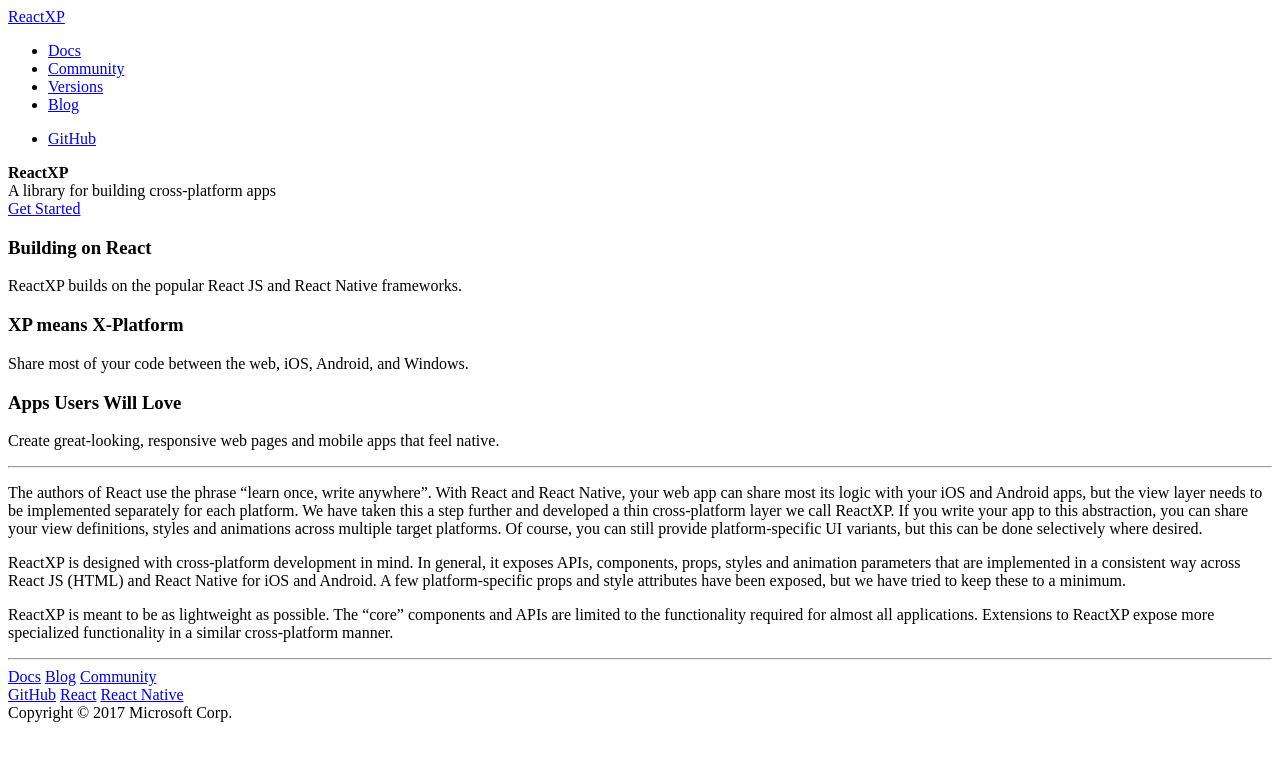
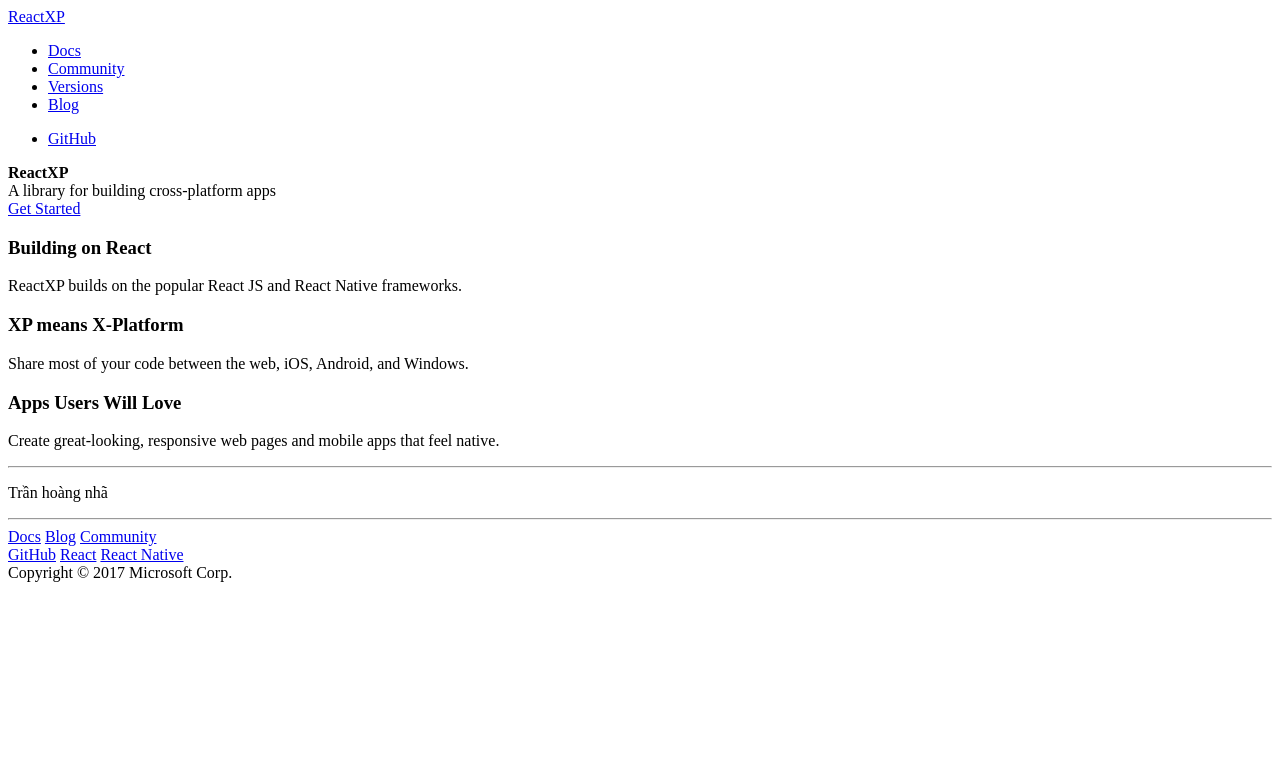
Before and after one commit to hnhatr/services-around-me, a Jekyll site: the page built from docs/index.md, in a window 1280 px wide. Shown: the top 761 px of the page. Built offline with Jekyll 4.4.1, drawn with Linux system fonts in a browser that asks for light colours.

Commit message:
edit index file

```diff
--- a/docs/index.md
+++ b/docs/index.md
@@ -24,27 +24,7 @@
 <section class="home-section">
   <div id="overview">
     <div class="overview-section">
-      <p>
-        The authors of React use the phrase “learn once, write anywhere”. With React and React
-        Native, your web app can share most its logic with your iOS and Android apps, but the view
-        layer needs to be implemented separately for each platform. We have taken this a step further
-        and developed a thin cross-platform layer we call ReactXP. If you write your app to this
-        abstraction, you can share your view definitions, styles and animations across multiple target
-        platforms. Of course, you can still provide platform-specific UI variants, but this can be done
-        selectively where desired.
-      </p>
-      <p>
-        ReactXP is designed with cross-platform development in mind. In general, it exposes
-        APIs, components, props, styles and animation parameters that are implemented in
-        a consistent way across React JS (HTML) and React Native for iOS and Android. A few
-        platform-specific props and style attributes have been exposed, but we have tried to
-        keep these to a minimum.
-      </p>
-      <p>
-        ReactXP is meant to be as lightweight as possible. The “core” components and APIs are
-        limited to the functionality required for almost all applications. Extensions to
-        ReactXP expose more specialized functionality in a similar cross-platform manner.
-      </p>
+      <p>Trần hoàng nhã</p>
     </div>
   </div>
 </section>
```
